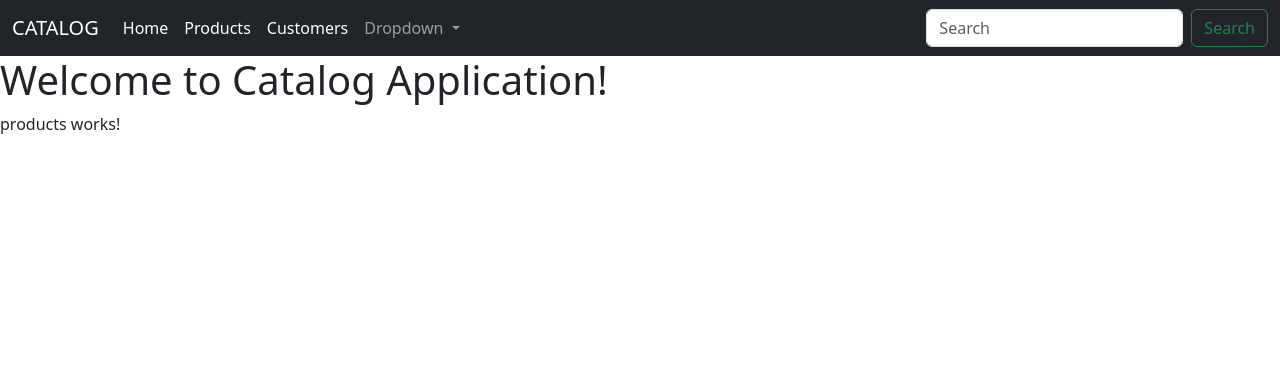
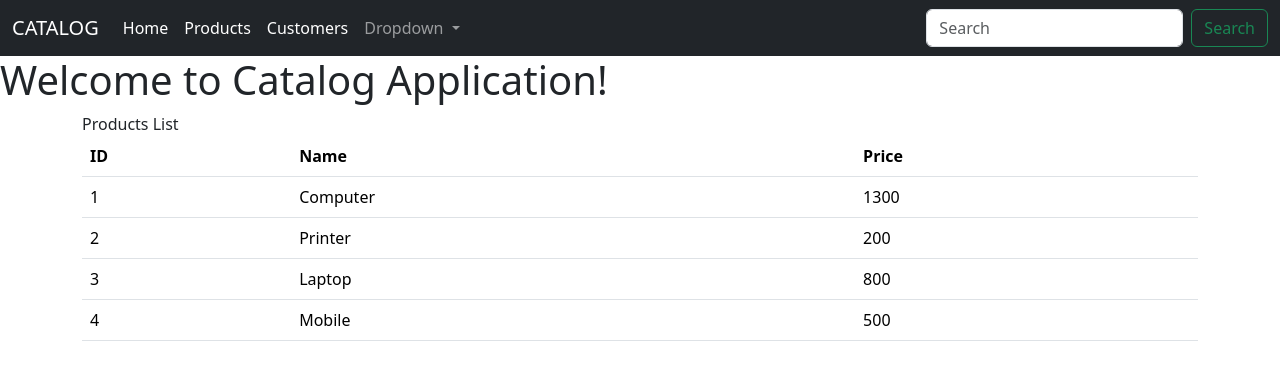
Before and after one commit to asseBadiane/Catalog, an Angular app: page /products in a window 1280 px wide. Shown: the top 380 px of the page. Built offline with nearby package versions, Linux system fonts and the light colour scheme.

Commit message:
🎉 display (App/products): displays products 💄

```diff
--- a/src/app/products/products.component.html
+++ b/src/app/products/products.component.html
@@ -1 +1,23 @@
-<p>products works!</p>
+<div class="container">
+    <div class="card-header">
+        Products List
+    </div>
+    <div class="card-body">
+        <table class="table">
+            <thead>
+                <tr>
+                    <th scope="col">ID</th>
+                    <th scope="col">Name</th>
+                    <th scope="col">Price</th>
+                </tr>
+            </thead>
+            <tbody>
+                <tr *ngFor="let product of products">
+                    <td>{{ product.id }}</td>
+                    <td>{{ product.name }}</td>
+                    <td>{{ product.price }}</td>
+                </tr>
+            </tbody>
+        </table>
+    </div>
+</div>
--- a/src/app/products/products.component.ts
+++ b/src/app/products/products.component.ts
@@ -1,10 +1,36 @@
-import { Component } from '@angular/core';
+import { Component, OnInit } from '@angular/core';
 
 @Component({
   selector: 'app-products',
   templateUrl: './products.component.html',
-  styleUrl: './products.component.css'
+  styleUrl: './products.component.css',
 })
-export class ProductsComponent {
+export class ProductsComponent implements OnInit {
+  products!: any[];
+  constructor() {}
 
+  ngOnInit(): void {
+    this.products = [
+      {
+        id: 1,
+        name: 'Computer',
+        price: 1300,
+      },
+      {
+        id: 2,
+        name: 'Printer',
+        price: 200,
+      },
+      {
+        id: 3,
+        name: 'Laptop',
+        price: 800,
+      },
+      {
+        id: 4,
+        name: 'Mobile',
+        price: 500,
+      },
+    ];
+  }
 }
```
